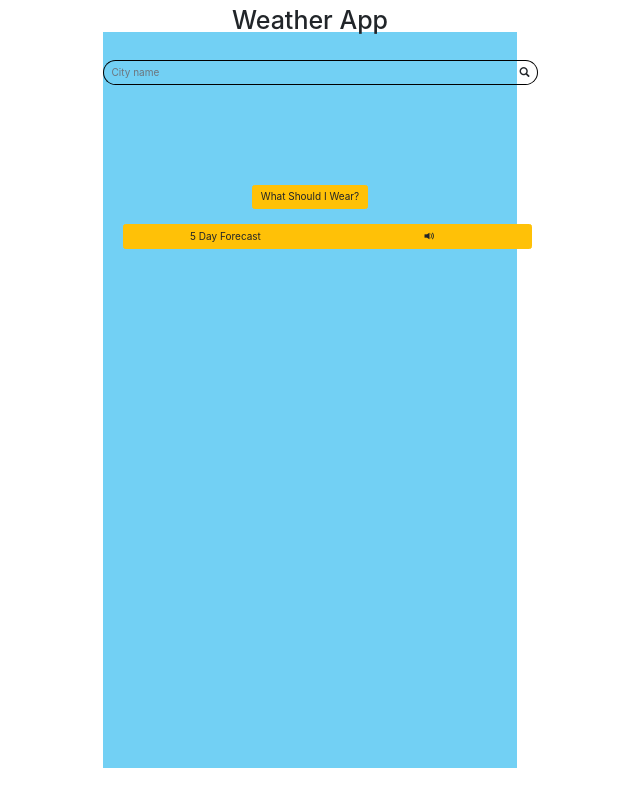
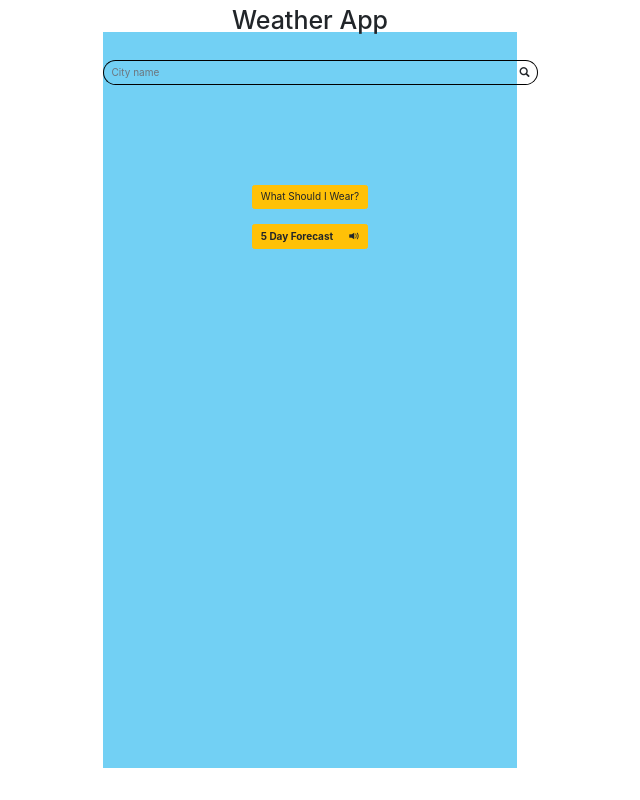
Before and after one commit to BroBro92166/weather-app, a React (Create React App) app: page / in a window 1280 px wide. Shown: the whole page, without its empty margins (330-970 px from the left). Built offline with nearby package versions, Linux system fonts and the light colour scheme.

Commit message:
update #6

```diff
--- a/src/App.js
+++ b/src/App.js
@@ -1,6 +1,8 @@
 import React from 'react';
 import Weather from './components/weather.component';
 import './App.css';
+import './components/css/form.style.css';
+import './components/css/weather.style.css';
 import 'bootstrap/dist/css/bootstrap.min.css';
 import 'weather-icons/css/weather-icons.css';
 import Form from './components/form.component';
@@ -151,6 +153,7 @@ class App extends React.Component {
   render() {
     return (
       <div className="App">
+      <h1 className="py-2">Weather App</h1>
         <Form
           loadWeather={this.getWeather}
           error={this.state.error}
--- a/src/components/css/form.style.css
+++ b/src/components/css/form.style.css
@@ -3,10 +3,6 @@
     width: 414px;
     display: block;
     margin: 0 auto;
-    padding: 0 auto;
-}
-
-.container, #container{
     padding: 0 auto !important;
 }
 
@@ -40,10 +36,3 @@ form button[name="search-button"]:active:focus:not(:disabled):not(.disabled) {
     box-shadow: none !important;
     outline: none !important;
 }
-
-.btn-toolbar{
-    width: 414px;
-    display: block;
-
-    margin-left: 0;
-}
--- /dev/null
+++ b/src/components/css/weather.style.css
@@ -0,0 +1,16 @@
+
+.btn-group-wrap{
+    text-align: center;
+}
+
+div.btn-group{
+    margin: 0 auto;
+    text-align: center;
+    width: inherit;
+    display: inline-block;
+    bottom: 0;
+}
+
+#bottom-buttons{
+    float: center;
+}
--- a/src/components/form.component.jsx
+++ b/src/components/form.component.jsx
@@ -4,8 +4,9 @@ import './css/form.style.css';
 const Form = props =>{
     return(
         <div className="container">
-            <h1 className="py-2">Weather App</h1>
-            <div>{props.error ? error() : null}</div>
+            <div>
+                {props.error ? error() : null}
+            </div>
             <form onSubmit={props.loadWeather}>
                 <div className="row">
                     <div className="input-group py-4">
--- a/src/components/weather.component.jsx
+++ b/src/components/weather.component.jsx
@@ -1,9 +1,10 @@
 import React from 'react'
-import './css/form.style.css';
+import './css/weather.style.css';
 
 const Weather = (props) => {
     return (
         <div className="container text-light py-4" id="container">
+            <div className="top">
                 <h2 className="py-4">
                     {props.city}
                 </h2>
@@ -15,17 +16,22 @@ const Weather = (props) => {
                 {feelslikeTemp(props.temp_feelslike)}
 
                 {weatherDescription(props.weather_description)}
+            </div>
 
-            <div className="btn-group py-4">
+            <div className="bottom">
+                <div className="py-4">
+                    <div>
                         <button className="btn btn-warning" type="submit">What Should I Wear?</button>
                     </div>
+                </div>
 
-            <div className="btn-toolbar">
-                <div className="btn-group btn-group-justified">
-                    <button className="btn btn-warning" type="submit" name="search-button">5 Day Forecast</button>
-                    <button className="btn btn-warning" type="submit" name="search-button">
+                <div className="btn-group-wrap">
+                    <div className="btn-group">
+                        <button className="btn btn-warning" type="button" id="bottom-buttons"><strong>5 Day Forecast</strong></button>
+                        <button className="btn btn-warning" type="button" id="bottom-buttons">
                             <i className="glyphicon glyphicon-volume-up"></i>
                         </button>
+                    </div>
                 </div>
             </div>
         </div>
```
Lines whose indentation alone changed are shown as unchanged.
